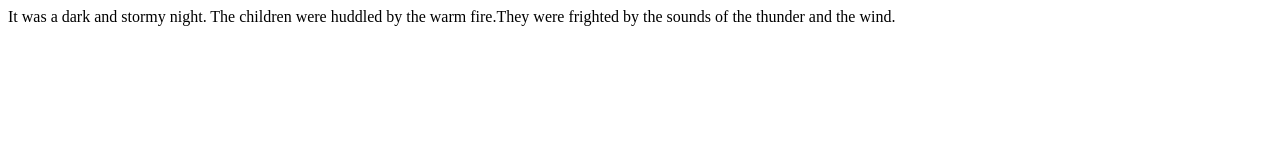
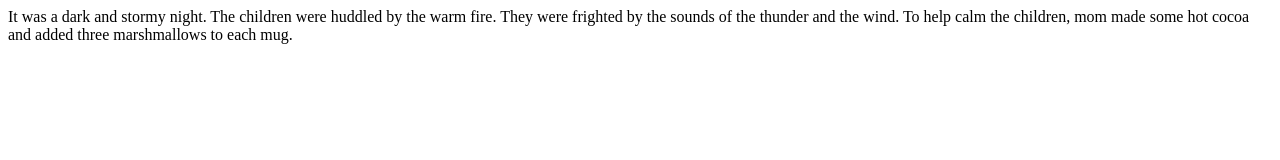
Before and after one commit to Bradleywboggs/fireside-story, a plain HTML site: page index.html in a window 1280 px wide. Drawn offline with Linux system fonts and the light colour scheme.

Commit message:
added fourth line to the story

```diff
--- a/index.html
+++ b/index.html
@@ -1,5 +1,7 @@
 <html>
   <body>
-    <p>It was a dark and stormy night. The children were huddled by the warm fire.They were frighted by the sounds of the thunder and the wind.</p>
+    <p>It was a dark and stormy night. The children were huddled by the warm fire.
+      They were frighted by the sounds of the thunder and the wind.
+      To help calm the children, mom made some hot cocoa and added three marshmallows to each mug.</p>
   </body>
 </html>
```
